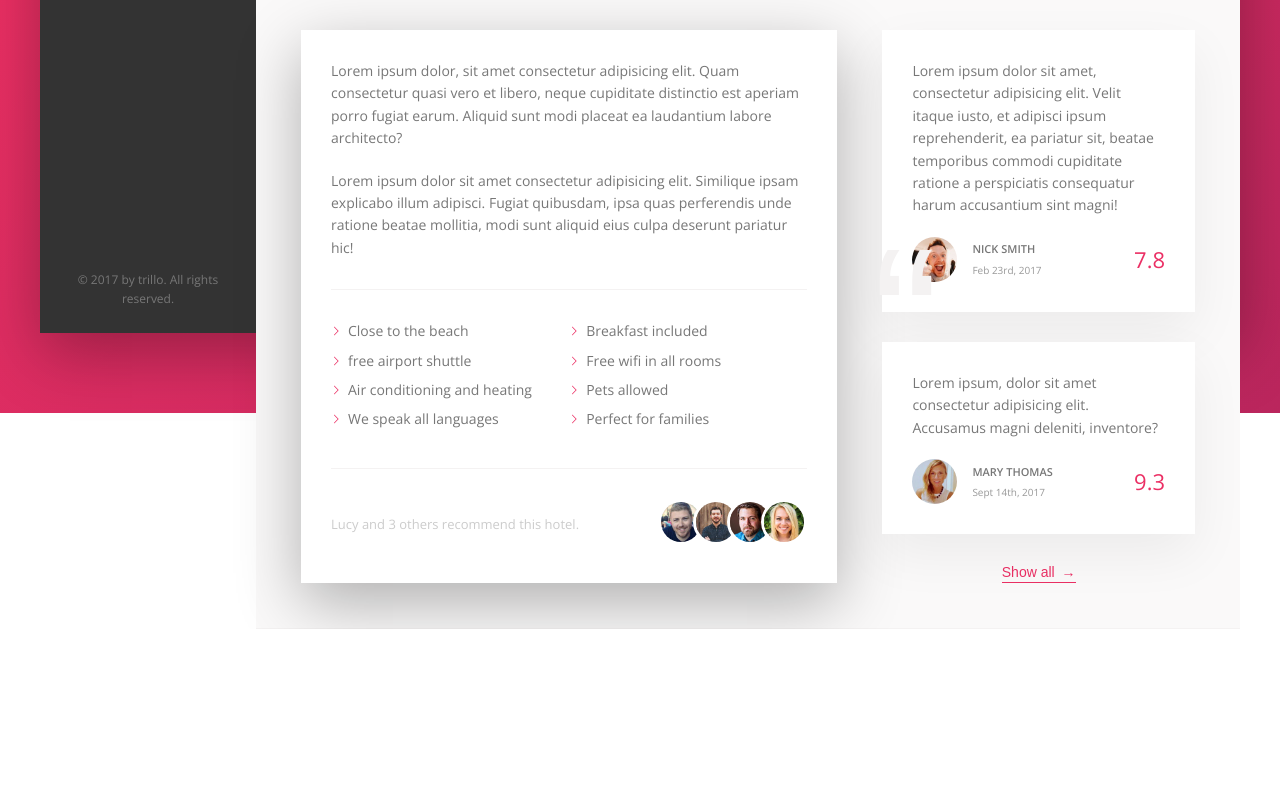
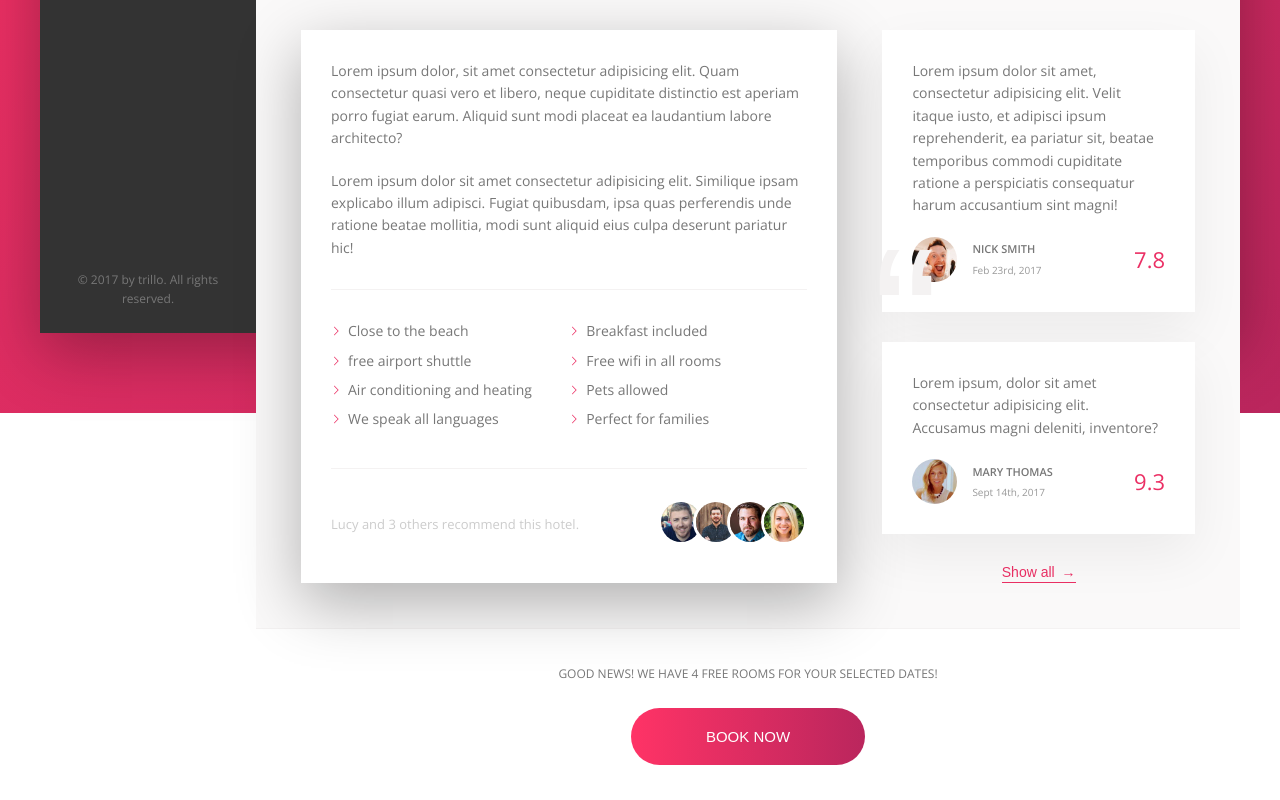
Before and after one commit to madhab452/css-pro, a plain HTML site: page trillo/index.html in a window 1280 px wide. Shown: the part 617-1417 px from the top of the page. Before the commit the page ends 1246 px from the top, so only its background shows below. Drawn offline with nearby package versions, Linux system fonts and the light colour scheme.

Commit message:
cta button

```diff
--- a/trillo/index.html
+++ b/trillo/index.html
@@ -185,6 +185,15 @@
                             <button class="btn-inline">Show all <span>&rarr;</span></button>
                         </div>
                     </div>
+                    <div class="cta">
+                        <h2 class="cta__book-now">
+                            Good news! we have 4 free rooms for your selected dates!
+                        </h2>
+                        <button class="btn">
+                            <span class="btn__visible">Book now</span>
+                            <span class="btn__invisible">Only 4 rooms left</span>
+                        </button>
+                    </div>
                 </main>
             </div>
         </div>
--- a/trillo/sass/_components.scss
+++ b/trillo/sass/_components.scss
@@ -444,3 +444,70 @@
 
     }
 }
+
+//////////////////////
+// CALL TO ACTION
+
+.cta {
+    padding: 3.5rem 0;
+    text-align: center;
+
+    &__book-now {
+        font-size: 1.2rem;
+        font-weight: 300;
+        text-transform: uppercase;
+        margin-bottom: 2.5rem;
+    }
+}
+
+//////////////////////
+// CALL TO ACTION
+
+.btn {
+    font-size: 1.5rem;
+    font-weight: 300;
+    text-transform: uppercase;
+    border-radius: 100px;
+    border: none;
+    background-image: linear-gradient(to right, var(--color-primary-light), var(--color-primary-dark));
+    color: #FFF;
+    position: relative;
+    overflow: hidden;
+    cursor: pointer;
+
+    & > * {
+        display: inline-block;
+        padding: 2rem 7.5rem;
+        transition: all .2s;
+        height: 100%;
+        width: 100%;
+    }
+
+    &__visible {
+        padding: 2rem 7.5rem;
+    }
+
+    &__invisible {
+        position: absolute;
+        padding: 2rem 0;
+        left: 0;
+        top: -100%;
+    }
+
+    &:hover {
+        background-image: linear-gradient(to left, var(--color-primary-light), var(--color-primary-dark));
+    }
+
+    &:hover &__visible {
+        transform: translateY(100%);
+    }
+    &:hover &__invisible {
+        top:0;
+    }
+
+    &:focus {
+        outline: none;
+        animation: pulsate 1s infinite;
+    }
+
+}
```
Also changed, not shown: trillo/css/style.css.
